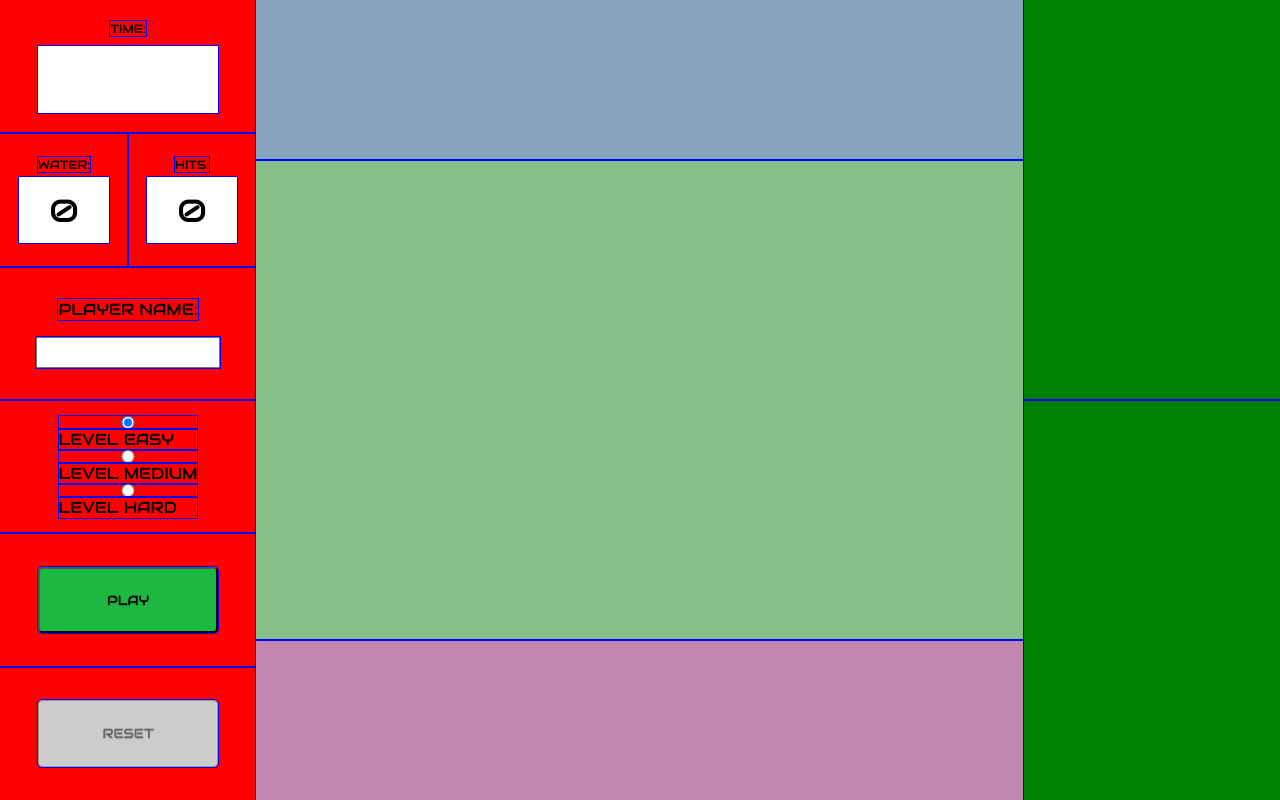
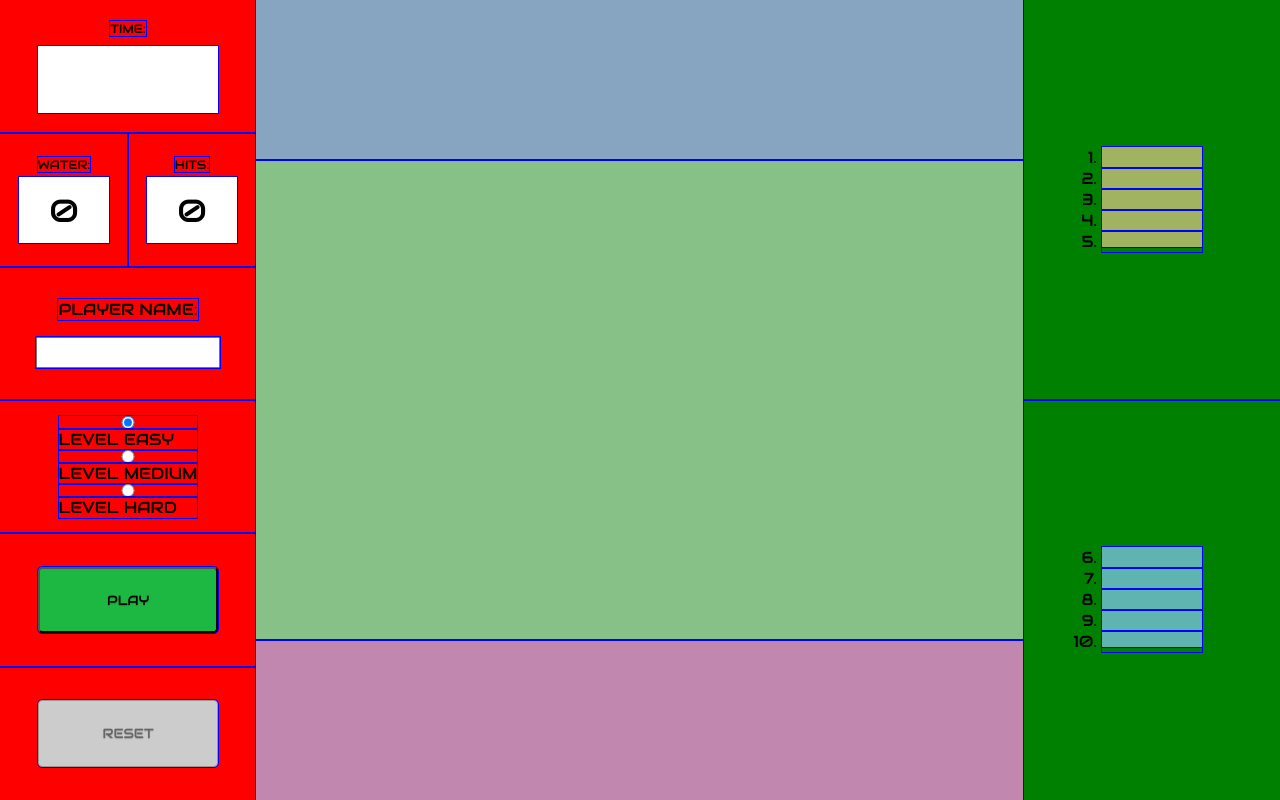
Before and after one commit to joordiii/project_game, a plain HTML site: page index.html in a window 1280 px wide. Both pictures are taken after a click on the button "PLAY". Drawn offline with nearby package versions, Linux system fonts and the light colour scheme.

Commit message:
working best scorers

```diff
--- a/general2.js
+++ b/general2.js
@@ -36,7 +36,7 @@ function App(difficultLevel) {
   self.soundID = "Thunder";
   self.createjs = null;
   //PLAYER
-  self.players = [];
+  self.players = [0];
   self.player = {
     name: null,
     waterC: null,
@@ -281,8 +281,55 @@ function App(difficultLevel) {
     radioForm.appendChild(labelRadioHard);
     self.nameElementInput.disabled = false;
 
+    //Building the list
+    var list1 = document.createElement('ol');
+    list1.className = 'list1';
+    bestScorers1Element.appendChild(list1);
 
+    var li1 = document.createElement('li');
+    li1.id = 'li1';
+    list1.appendChild(li1);
 
+    var li2 = document.createElement('li');
+    li2.id = 'li2';
+    list1.appendChild(li2);
+
+    var li3 = document.createElement('li');
+    li3.id = 'li3';
+    list1.appendChild(li3);
+
+    var li4 = document.createElement('li');
+    li4.id = 'li4';
+    list1.appendChild(li4);
+
+    var li5 = document.createElement('li');
+    li5.id = 'li5';
+    list1.appendChild(li5);
+
+    var list2 = document.createElement('ol');
+    list2.className = 'list2';
+    list2.setAttribute('start', 6);
+    bestScorers2Element.appendChild(list2);
+
+    var li6 = document.createElement('li');
+    li6.id = 'li6';
+    list2.appendChild(li6);
+
+    var li7 = document.createElement('li');
+    li7.id = 'li7';
+    list2.appendChild(li7);
+
+    var li8 = document.createElement('li');
+    li8.id = 'li8';
+    list2.appendChild(li8);
+
+    var li9 = document.createElement('li');
+    li9.id = 'li9';
+    list2.appendChild(li9);
+
+    var li10 = document.createElement('li');
+    li10.id = 'li10';
+    list2.appendChild(li10);
 
   };
 
@@ -362,7 +409,7 @@ function App(difficultLevel) {
 
     //First 'if' is to prevent the box to be clicked twice and count twice
 
-    if ((2) === self.player.hitC) {
+    if ((self.level) === self.player.hitC) {
       //Building the Message
       if (self.firstTime) {
         self.firstTime = false;
@@ -370,6 +417,7 @@ function App(difficultLevel) {
         self.buildMessage('GAME OVER ' + 'you got ' + self.player.hitC + ' hits ' + 'in ' + (self.player.hitC + self.player.waterC) + ' attempts');
         //Getting waters and hits the object
         self.getNameAndWaterAndHits(self.player.waterC, self.player.hitC);
+        self.writeNameInList();
       }
     } else {
 
@@ -447,6 +495,14 @@ function App(difficultLevel) {
     self.player.waterC = waterC;
     self.player.hitsC = hitsC;
     self.players.push(self.player);
+    console.log(self.players[0].name);
+  };
+
+  self.writeNameInList = function() {
+    for (var ix = 1; ix < self.players.length; ix++) {
+      var scoreItem = document.getElementById('li' + ix);
+      scoreItem.innerHTML = self.players[ix].name + ' ' + self.player.hitsC + 'H ' + (self.player.hitsC + self.player.waterC) + 'A';
+    }
   };
 
 
--- a/stylesheet.css
+++ b/stylesheet.css
@@ -245,6 +245,21 @@ html, body {
   width: 100%;
   height: auto;
   flex-grow: 1;
+  display: flex;
+  justify-content: center;
+  align-items: center;
+}
+
+.list1 {
+  background-color: rgb(161, 179, 96);
+  width: 100px;
+  height: 100px;
+}
+
+.list2 {
+  background-color: rgb(95, 179, 176);
+  width: 100px;
+  height: 100px;
 }
 
 .
@@ -337,6 +352,11 @@ button:disabled, button[disabled] {
   .bestScorersElement {
     width: auto;
     height: 50%;
+    display: flex;
+    flex-direction: column;
+    justify-content: center;
+    align-items: center;
+    padding-bottom: 2%;
   }
   .scoreSpace1 {
     font-size: 2em;
```
